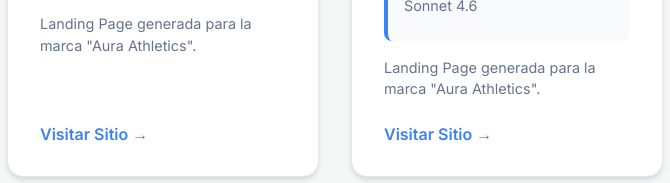
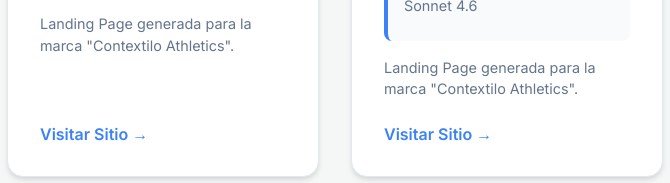
Before and after one commit to Matihp/Pfo2-FrontEnd, a plain HTML site: page index.html in a window 1280 px wide. Shown: the part 520-703 px from the top of the page, 477-1147 px from the left. Drawn offline with Linux system fonts and the light colour scheme.

Commit message:
update readme.md

```diff
--- a/index.html
+++ b/index.html
@@ -36,7 +36,7 @@
                     <p><strong>Agente utilizado:</strong> Codex</p>
                     <p><strong>Modelo de Lenguaje:</strong> GPT-5.4 </p>
                 </div>
-                <p class="desc">Landing Page generada para la marca "Aura Athletics".</p>
+                <p class="desc">Landing Page generada para la marca "Contextilo Athletics".</p>
                 <span class="btn-text">Visitar Sitio &rarr;</span>
             </a>
 
@@ -47,7 +47,7 @@
                     <p><strong>Agente utilizado:</strong> Claude Code</p>
                     <p><strong>Modelo de Lenguaje:</strong> Claude Sonnet 4.6 </p>
                 </div>
-                <p class="desc">Landing Page generada para la marca "Aura Athletics".</p>
+                <p class="desc">Landing Page generada para la marca "Contextilo Athletics".</p>
                 <span class="btn-text">Visitar Sitio &rarr;</span>
             </a>
         </section>
```
Also changed, not shown: prompt.txt, 1 other file.
